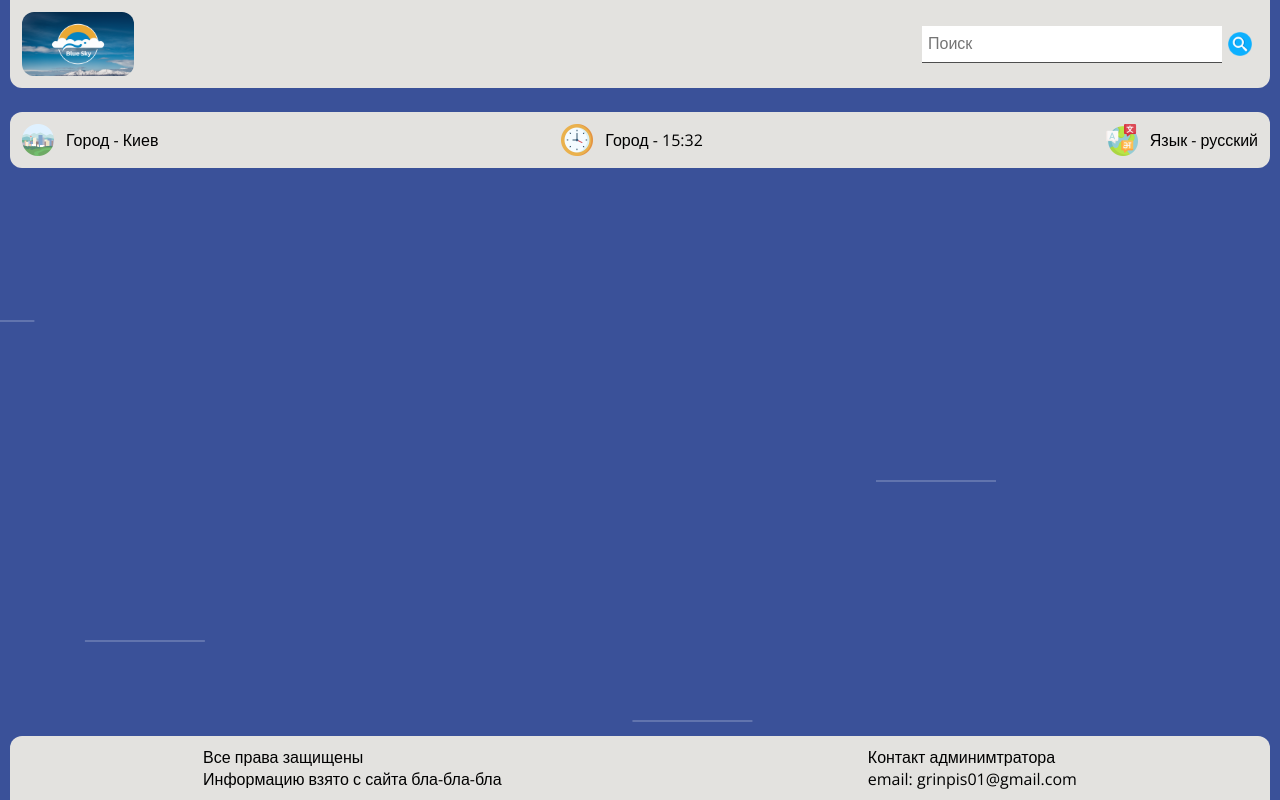
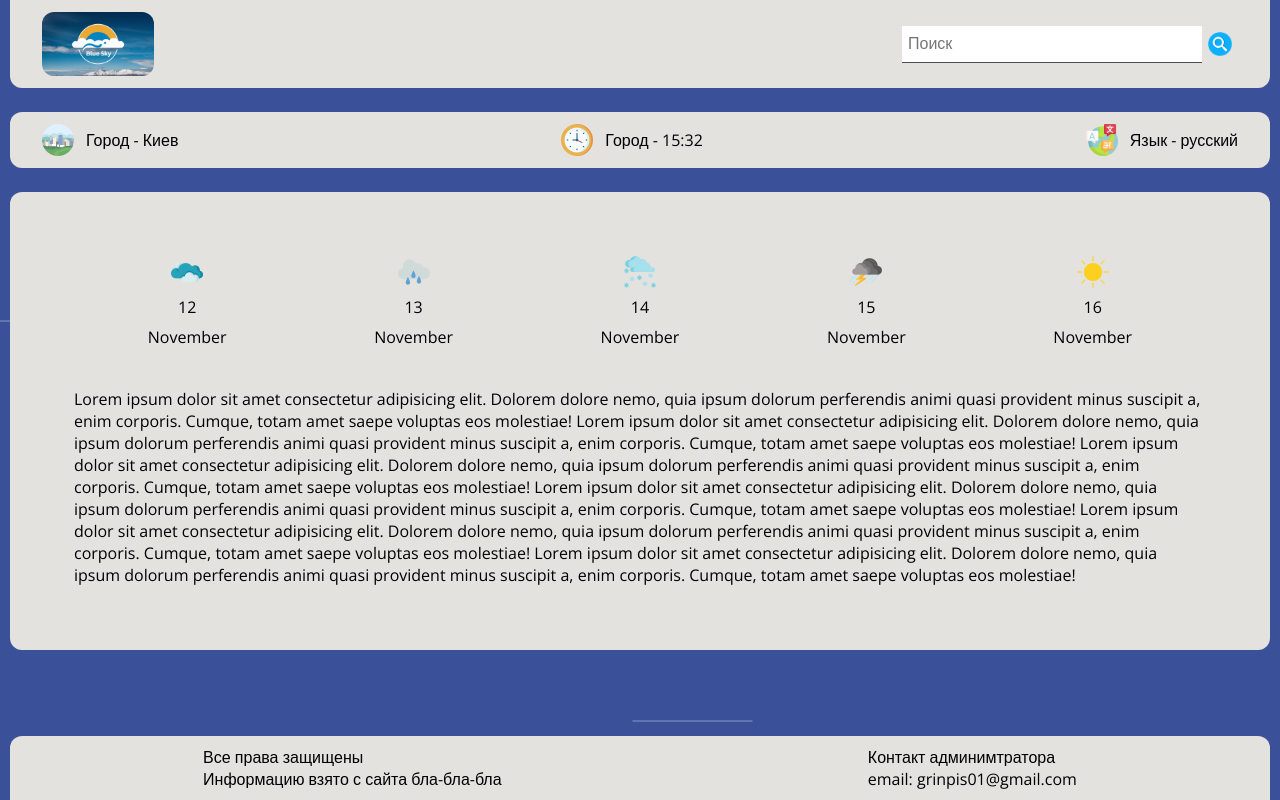
Before and after one commit to SonRayS/blueSky, a React (Vite) app: page / in a window 1280 px wide. Built offline with nearby package versions, Linux system fonts and the light colour scheme.

Commit message:
save style

```diff
--- a/src/components/body/body.tsx
+++ b/src/components/body/body.tsx
@@ -1,5 +1,10 @@
+import Forecast from "../forecast/forecast";
 import LocaleBlock from "../localeBlock/LocaleBlock";
 
 export default function Body() {
-  return <LocaleBlock />;
+  return (
+    <>
+      <LocaleBlock /> <Forecast />
+    </>
+  );
 }
--- /dev/null
+++ b/src/components/forecast/forecast.style.ts
@@ -0,0 +1,42 @@
+import styled from "styled-components";
+
+export const Wether = styled.div`
+  background-color: #e3e2df;
+  border-radius: 12px;
+  display: flex;
+  justify-content: center;
+  flex-wrap: nowrap;
+  flex-direction: column;
+  padding: 64px;
+  position: absolute;
+  left: 0;
+  min-width: 100%;
+  margin-bottom: 120px;
+  align-content: center;
+  align-items: center;
+  margin-top: 24px;
+  & img {
+    width: 32px;
+    height: 32px;
+  }
+`;
+
+export const WetherSelect = styled.div`
+  display: flex;
+  min-width: 100%;
+  justify-content: space-around;
+  align-content: center;
+  align-items: center;
+  flex-wrap: nowrap;
+  flex-direction: row;
+  margin-bottom: 32px;
+  & div {
+    display: flex;
+    flex-direction: column;
+    flex-wrap: nowrap;
+    align-content: center;
+    justify-content: center;
+    align-items: center;
+    gap: 8px;
+  }
+`;
--- /dev/null
+++ b/src/components/forecast/forecast.tsx
@@ -0,0 +1,60 @@
+import * as S from "./forecast.style";
+
+export default function Forecast() {
+  /*      init date  */
+  return (
+    <S.Wether>
+      <S.WetherSelect>
+        <div>
+          <img
+            src="public/cloud.png"
+            alt=""
+          />
+          <p>12</p>November<p></p>
+        </div>
+        <div>
+          <img
+            src="public/rain.png"
+            alt=""
+          />
+          <p>13</p>November<p></p>
+        </div>
+        <div>
+          <img
+            src="public/snow.png"
+            alt=""
+          />
+          <p>14</p>November<p></p>
+        </div>
+        <div>
+          <img
+            src="public/storm.png"
+            alt=""
+          />
+          <p>15</p>November<p></p>
+        </div>
+        <div>
+          <img
+            src="public/sun.png"
+            alt=""
+          />
+          <p>16</p>November<p></p>
+        </div>
+      </S.WetherSelect>
+      <div>
+        Lorem ipsum dolor sit amet consectetur adipisicing elit. Dolorem dolore nemo, quia ipsum dolorum perferendis
+        animi quasi provident minus suscipit a, enim corporis. Cumque, totam amet saepe voluptas eos molestiae! Lorem
+        ipsum dolor sit amet consectetur adipisicing elit. Dolorem dolore nemo, quia ipsum dolorum perferendis animi
+        quasi provident minus suscipit a, enim corporis. Cumque, totam amet saepe voluptas eos molestiae! Lorem ipsum
+        dolor sit amet consectetur adipisicing elit. Dolorem dolore nemo, quia ipsum dolorum perferendis animi quasi
+        provident minus suscipit a, enim corporis. Cumque, totam amet saepe voluptas eos molestiae! Lorem ipsum dolor
+        sit amet consectetur adipisicing elit. Dolorem dolore nemo, quia ipsum dolorum perferendis animi quasi provident
+        minus suscipit a, enim corporis. Cumque, totam amet saepe voluptas eos molestiae! Lorem ipsum dolor sit amet
+        consectetur adipisicing elit. Dolorem dolore nemo, quia ipsum dolorum perferendis animi quasi provident minus
+        suscipit a, enim corporis. Cumque, totam amet saepe voluptas eos molestiae! Lorem ipsum dolor sit amet
+        consectetur adipisicing elit. Dolorem dolore nemo, quia ipsum dolorum perferendis animi quasi provident minus
+        suscipit a, enim corporis. Cumque, totam amet saepe voluptas eos molestiae!
+      </div>
+    </S.Wether>
+  );
+}
--- a/src/components/header/Header.style.ts
+++ b/src/components/header/Header.style.ts
@@ -9,7 +9,7 @@ export const Headers = styled.div`
   flex-direction: row;
   align-content: center;
   align-items: center;
-  padding: 12px;
+  padding: 12px 32px 12px 32px;
   margin-bottom: 24px;
 `;
 
--- a/src/components/localeBlock/LocaleBlock.style.ts
+++ b/src/components/localeBlock/LocaleBlock.style.ts
@@ -9,7 +9,7 @@ export const LocaleBlock = styled.div`
   flex-direction: row;
   align-content: center;
   align-items: center;
-  padding: 12px;
+  padding: 12px 32px 12px 32px;
 `;
 
 export const LocaleBlockCity = styled.div`
```
Also changed, not shown: src/App.style.js (deleted, +0 -10 lines), src/components/forecast/forecastGetInfo/forecastGetInfo.style.ts (added, +18 -0 lines), src/components/forecast/forecastGetInfo/forecastGetInfo.tsx (added, +12 -0 lines).
